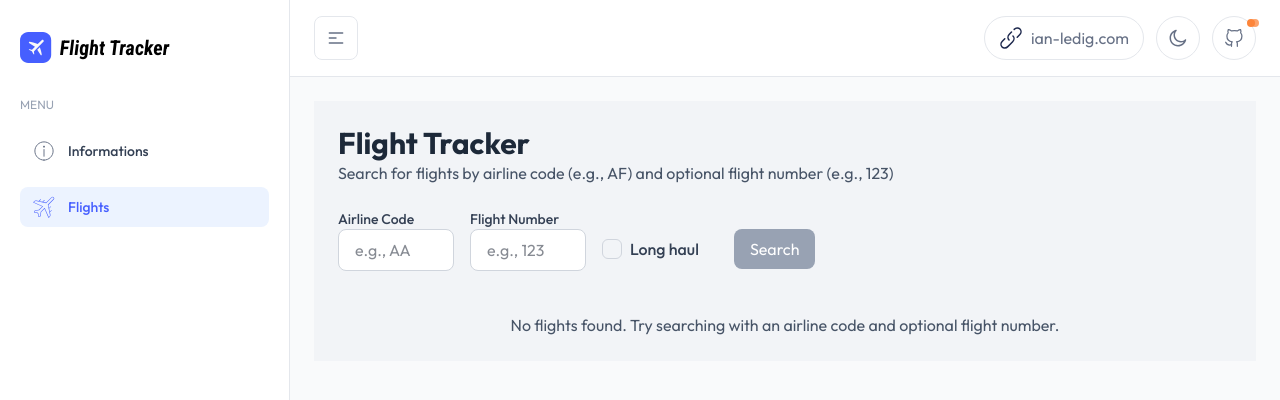
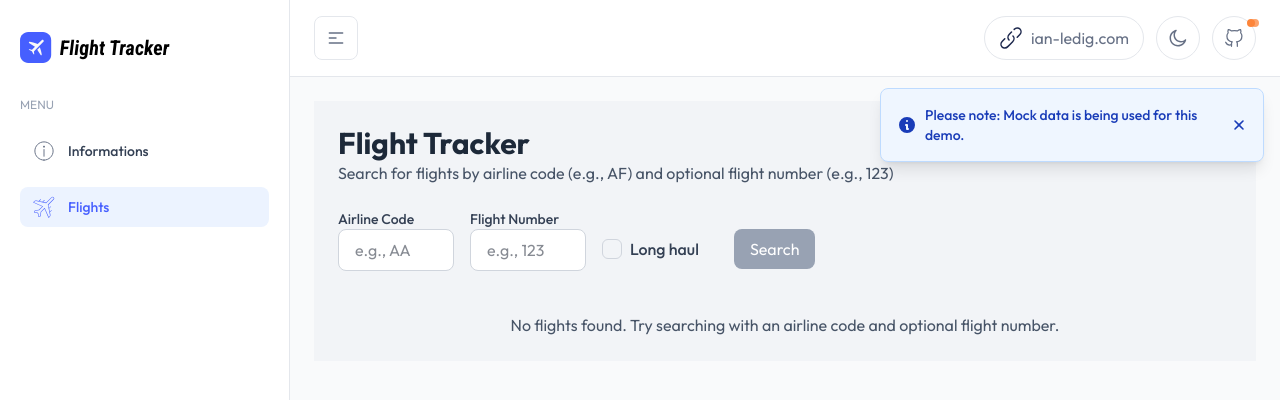
Before and after one commit to ian-ledig/flight-tracker-cs, a Next.js app: page /flight-tracker/flights in a window 1280 px wide. Shown: the top 400 px of the page. Built offline with nearby package versions, Linux system fonts and the light colour scheme.

Commit message:
showing notification to notice mocked data used

```diff
--- a/src/app/(admin)/(others-pages)/flights/page.tsx
+++ b/src/app/(admin)/(others-pages)/flights/page.tsx
@@ -7,6 +7,7 @@ import { Flight } from '@/types/flight';
 import Checkbox from '@/components/form/input/Checkbox';
 import FlightDashboard from '@/components/flight-dashboard/FlightDashboard';
 import { formatDuration } from '@/utils/formatDuration';
+import NotificationCard from '@/components/notification/NotificationCard';
 
 export default function FlightSearchPage() {
   const [airlineIata, setAirlineIata] = useState('');
@@ -47,6 +48,11 @@ export default function FlightSearchPage() {
 
   return (
     <div className="bg-gray-100 p-4 sm:p-6 dark:bg-gray-900">
+      <NotificationCard
+        message="Please note: Mock data is being used for this demo."
+        type="info"
+      />
+
       <div className="mb-6">
         <h1 className="text-2xl font-bold text-gray-800 sm:text-3xl dark:text-gray-200">
           Flight Tracker
```
